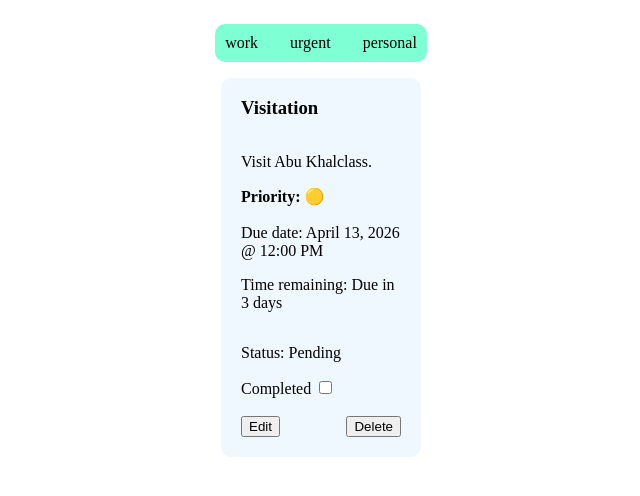
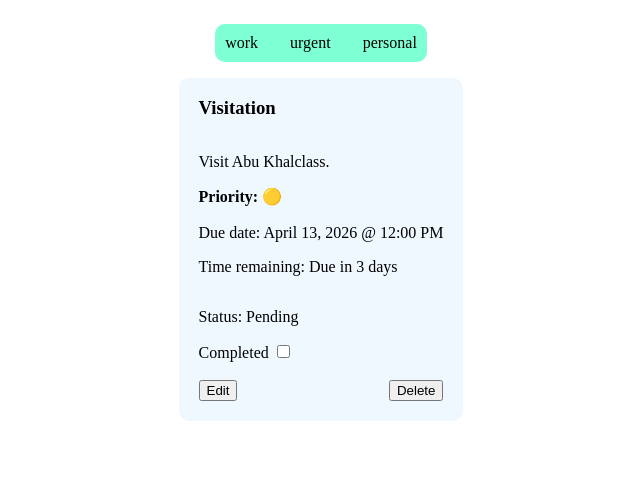
Before and after one commit to DevSprings/HNG, a plain HTML site: page Task card/index.html in a window 1280 px wide. Shown: the whole page, without its empty margins (319-959 px from the left). Drawn offline with Linux system fonts and the light colour scheme.

Commit message:
First commit

```diff
--- a/Task card/index.html
+++ b/Task card/index.html
@@ -14,6 +14,7 @@
             <li class="test-todo-tag-urgent">urgent</li>
             <li class="test-todo-tag-personal">personal</li>
         </ul>
+    <main>
         <section class="test-todo-card">
             <h3 class="test-todo-title">Visitation</h2>
                 <p class="test-todo-description">Visit Abu Khalclass.</p>
@@ -31,7 +32,7 @@
                 </div>
 
         </section>
-
+    </main>
 </body>
 
 </html>
--- a/Task card/styles.css
+++ b/Task card/styles.css
@@ -1,4 +1,10 @@
-body {
+body{
+    display: flex;
+    flex-direction: column;
+    justify-content: center;
+    align-items: center;
+}
+main {
     display: flex;
     flex-direction: column;
     justify-content: center;
@@ -9,7 +15,7 @@ body {
 .test-todo-card {
     display: flex;
     flex-direction: column;
-    width: 10rem;
+    max-width: 500px;
     height: auto;
     padding: 0 20px 20px 20px;
     background-color: aliceblue;
```
Lines whose indentation alone changed are shown as unchanged.
